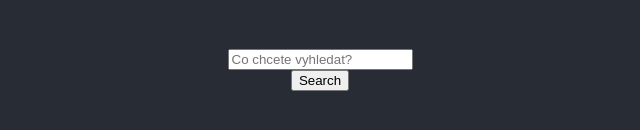
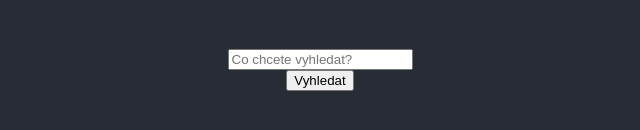
Before and after one commit to hrbolek/ai_ex, a React (Create React App) app: page / in a window 1280 px wide. Shown: the part 330-460 px from the top of the page, without its empty margins (320-960 px from the left). Built offline with nearby package versions, Linux system fonts and the light colour scheme.

Commit message:
changed language

```diff
--- a/src/App.tsx
+++ b/src/App.tsx
@@ -8,38 +8,52 @@ interface SearchResult {
 }
 function App() {
   const [searchText, setSearchText] = useState('');
-  const [results, setResults] = useState<Array<SearchResult>>([]); // State to store search results
+  const [results, setResults] = useState<Array<SearchResult>>([]);
+  const [isLoading, setIsLoading] = useState(false);
+
+  const signature = "?sv=2024-11-04&ss=bf&srt=co&sp=rx&se=2026-04-08T19:35:57Z&st=2025-04-08T11:35:57Z&spr=https&sig=Bl7RxF73HhCad2OBVXEcSQpEdIDPhwlfpfEBgIjedZo%3D"
+  const blobStorageUrl = "https://stsemanticindex.blob.core.windows.net/data/"
 
   async function search() {
-    const response = await fetch(`/api/search?query=${encodeURIComponent(searchText)}`);
-    const data = await response.json();
-    setResults(data); // Update results state with fetched data
+    setIsLoading(true);
+    try {
+      const response = await fetch(`/api/search?query=${encodeURIComponent(searchText)}`);
+      const data = await response.json();
+      setResults(data); // Update results state with fetched data
+    } catch (error) {
+      console.error('Error fetching search results:', error);
+    } finally {
+      setIsLoading(false);
+    }
   }
+
+
 
   return (
     <div className="App">
       <header className="App-header">
-        <input
+        {isLoading ? <div>Načítám</div> : <> <input
           type="text"
           placeholder="Co chcete vyhledat?"
           value={searchText}
           onChange={(e) => setSearchText(e.target.value)}
         />
-        <button onClick={search}>Search</button>
+          <button onClick={search}>Vyhledat</button>
+        </>}
         {results.length > 0 && (
           <table>
             <thead>
               <tr>
-                <th>ID</th>
-                <th>URL</th>
-                <th>Score</th>
+                <th>Id</th>
+                <th>Url</th>
+                <th>Skóre</th>
               </tr>
             </thead>
             <tbody>
               {results.map((item, index) => (
                 <tr key={index}>
                   <td>{item.id}</td>
-                  <td><a href={item.url} target="_blank" rel="noopener noreferrer">{item.url}</a></td>
+                  <td><a href={`${blobStorageUrl}${item.url}${signature}`} target="_blank" rel="noopener noreferrer">{item.url}</a></td>
                   <td>{item.score}</td>
                 </tr>
               ))}
```
